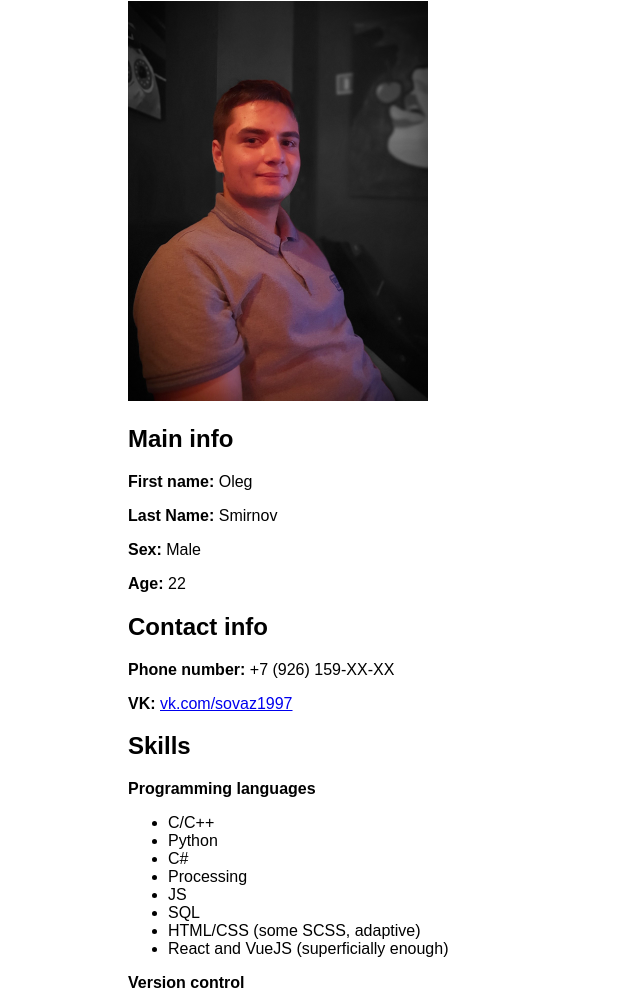
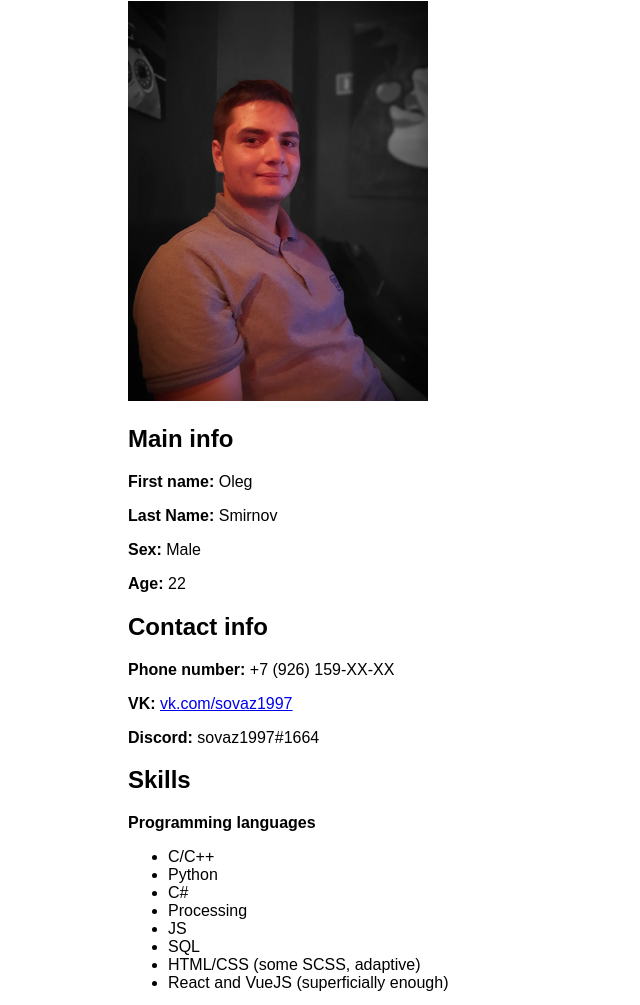
Before and after one commit to sovaz1997/rsschool-cv, a plain HTML site: page index.html in a window 1280 px wide. Shown: the part 79-1084 px from the top of the page, without its empty margins (0-640 px from the left). Drawn offline with Linux system fonts and the light colour scheme.

Commit message:
feat: update contact-info

```diff
--- a/index.html
+++ b/index.html
@@ -21,6 +21,7 @@
         <h2> Contact info</h2>
         <p><strong>Phone number: </strong>+7 (926) 159-XX-XX</p>
         <p><strong>VK: </strong><a href="http://vk.com/sovaz1997">vk.com/sovaz1997</a></p>
+        <p><strong>Discord: </strong>sovaz1997#1664</p>
       </section>
 
       <section class="skills-info">
```
